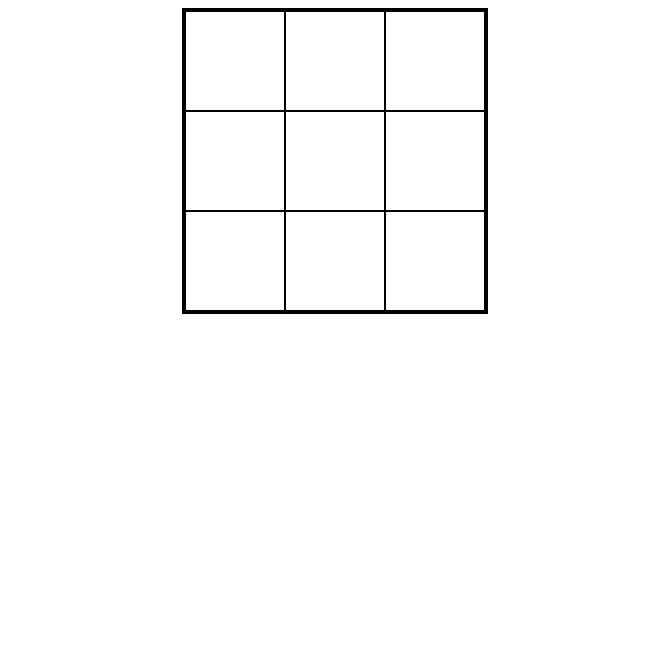
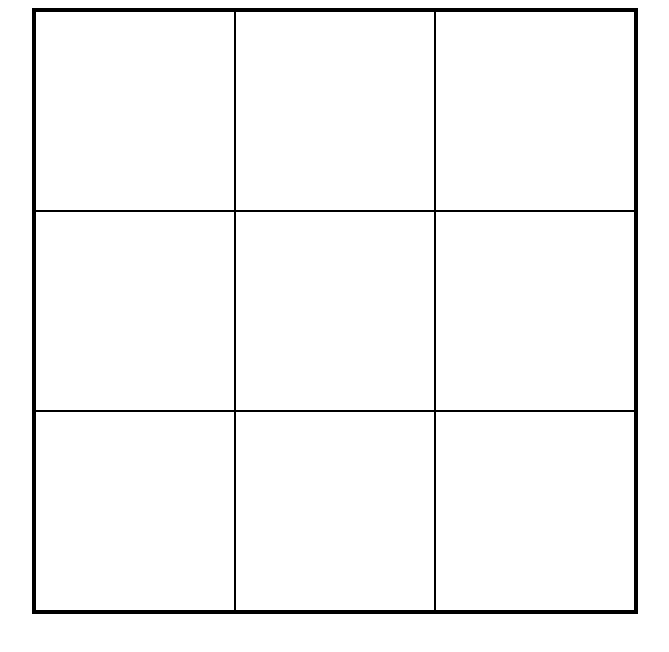
Before and after one commit to Spiegelei2020/Tic-Tac-Toe, a website: page index.html in a window 1280 px wide. Shown: the whole page, without its empty margins (305-974 px from the left). Drawn offline with Linux system fonts and the light colour scheme.

Commit message:
1 file modified

```diff
--- a/style.css
+++ b/style.css
@@ -1,19 +1,19 @@
 #board {
   display: flex;
   flex-wrap: wrap;
-  width: 300px;
-  height: 300px;
+  width: 600px;
+  height: 600px;
   margin: 0 auto;
   border: 3px solid black;
 }
 
 .square {
-  width: 100px;
-  height: 100px;
+  width: 200px;
+  height: 200px;
   border: 1px solid black;
   font-size: 4em;
   text-align: center;
-  line-height: 100px;
+  line-height: 200px;
   cursor: pointer;
   box-sizing: border-box;
 }
```
